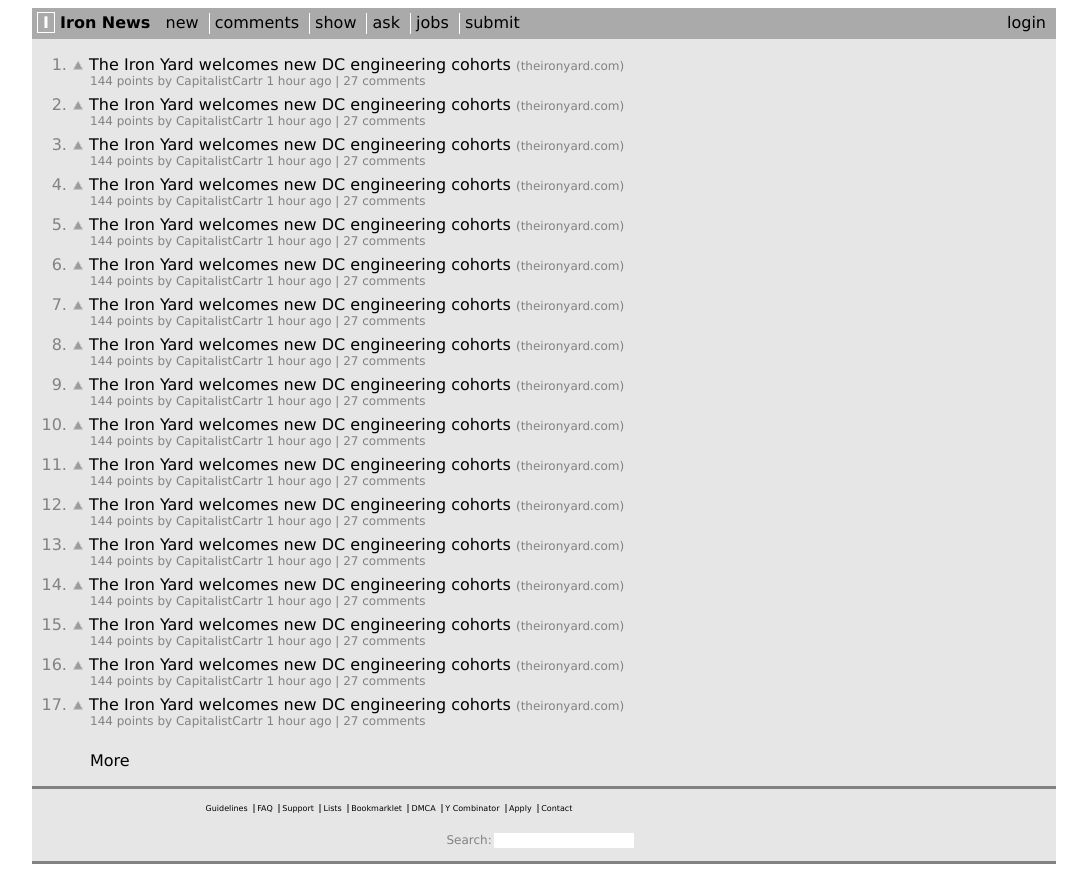
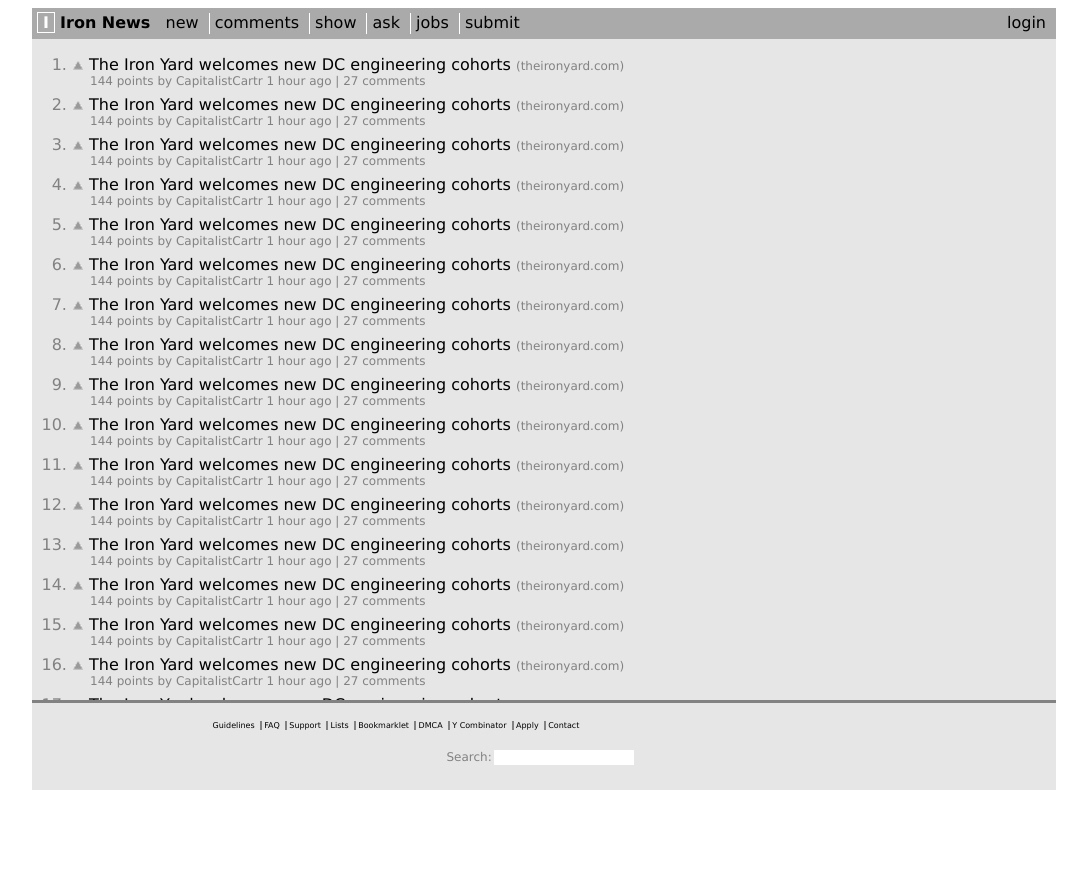
Before and after one commit to alexanderallis/IronNews, a plain HTML site: page index.html in a window 1280 px wide. Shown: the whole page, without its empty margins (96-1183 px from the left). Drawn offline with Linux system fonts and the light colour scheme.

Commit message:
completed project with a successful sticky footer

```diff
--- a/assets/css/styles.css
+++ b/assets/css/styles.css
@@ -5,6 +5,7 @@
 body{
     margin-left:10%;
     margin-right:10%;
+    padding-bottom:90px;
 }
 
 .body-container{
@@ -116,12 +117,24 @@
 /* ------FOOTER------- */
 
 footer{
+    position: fixed;
+    bottom:0px;
+    width:80%;
+    height:70px;
+
+    font-size: .5em;
+    padding-top: 7px;
+    padding-bottom: 30px;
+}
+
+.footer-container{
+    background-color: rgb(230,230,230);
+    margin:0;
+    padding: 10px;
+    padding-bottom: 20px;
     border-top-style:solid;
     border-top-width: medium;
     border-top-color: rgb(130,130,130);
-    font-size: .5em;
-    padding-top: 7px;
-    padding-bottom: 10px;
 }
 
 footer ul {
@@ -129,6 +142,7 @@
     width:70%;
     margin-left: auto;
     margin-right: auto;
+
 }
 
 footer ul li {
--- a/index.html
+++ b/index.html
@@ -275,6 +275,7 @@
   </article>
 
   <footer>
+    <div class="footer-container">
       <ul>
           <li>Guidelines</li>
           <li>FAQ</li>
@@ -291,6 +292,7 @@
           <div class="search-box">
           </div>
       </div>
+    </div>
   </footer>
 </div>
 </body>
```
